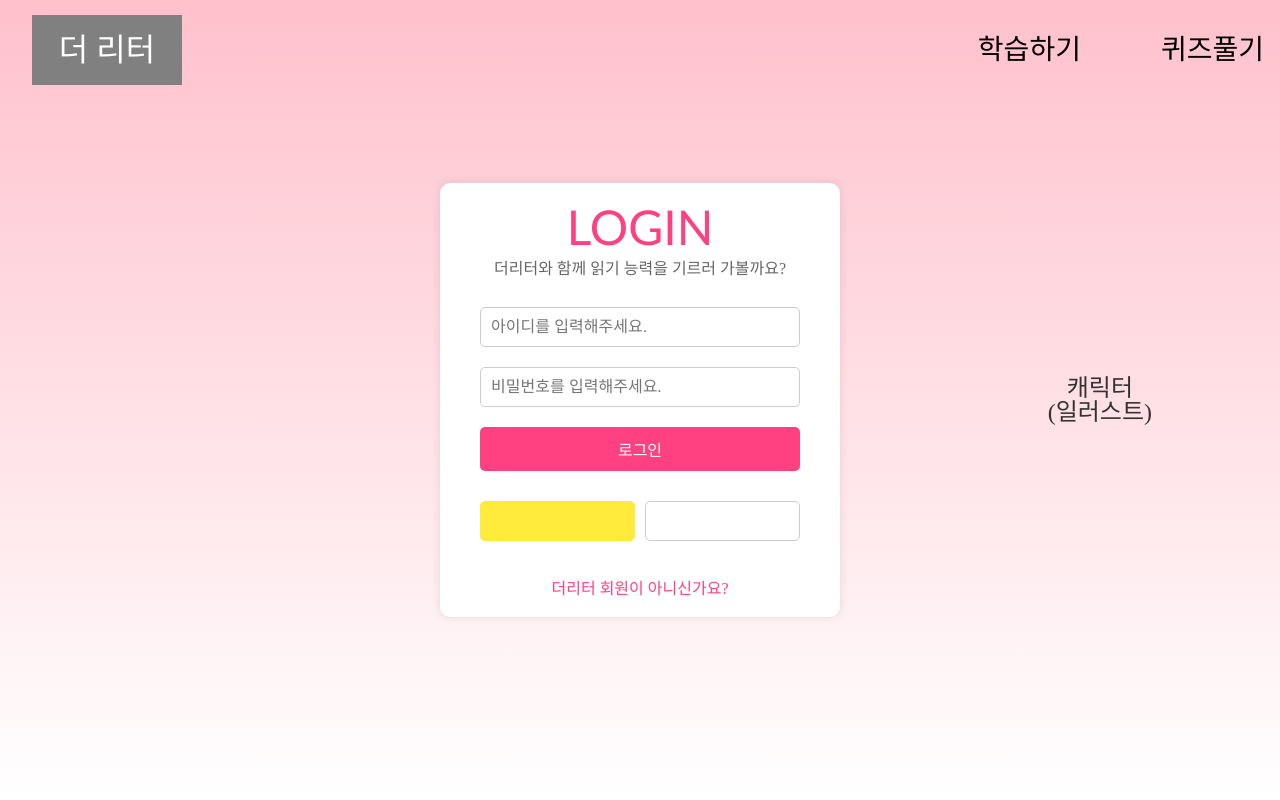
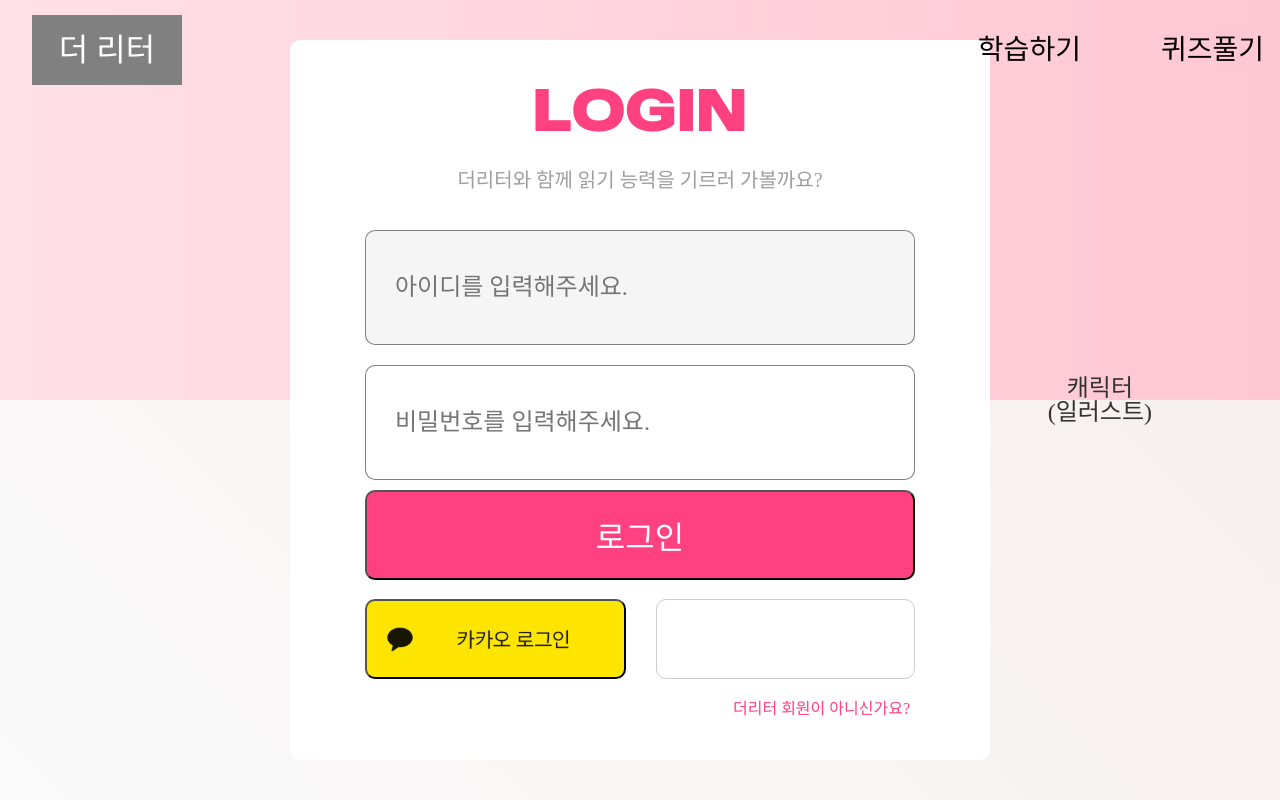
Before and after one commit to qor0530/Hackathon_Team2, a FastAPI app: page /login in a window 1280 px wide. Run offline with FastAPI, Linux system fonts and the light colour scheme; some web fonts are replaced.

Commit message:
login html css 끝

```diff
--- a/static/css/login.css
+++ b/static/css/login.css
@@ -1,8 +1,15 @@
 /* styles.css */
 body {
+    background: linear-gradient(45deg, #FAFAFA, #F7EDED);
     margin: 0;
-    font-family: Arial, sans-serif;
-    background: linear-gradient(to bottom, #ffc1cc, #fff);
+}
+
+#background {
+    background: linear-gradient(90deg,#FFE0E7, #FFC7D4);
+    width: 100%;
+    height: 50%;
+    position: absolute;
+    z-index: -1;
 }
 
 .container {
@@ -15,82 +22,92 @@ body {
 
 .login-box {
     background: #fff;
-    padding: 20px 40px;
     border-radius: 10px;
-    box-shadow: 0 0 10px rgba(0, 0, 0, 0.1);
     text-align: center;
-    width: 25%;
+    width: 700px;
+    height: 720px;
 }
 
 .login-box h1 {
-    font-size: 3em;
     color: #ff4081;
-    font-family: 'Trebuchet MS', 'Lucida Sans Unicode', 'Lucida Grande', 'Lucida Sans', Arial, sans-serif;
-    margin-bottom: 10px;
+    font-family: 'Moderniz';
+    margin-bottom: 30px;
+    margin-top: 50px;
+    font-size: 50px;
 }
 
 .login-box p {
-    color: #666;
+    color: #9E9E9E;
+    font-size: 20px;
+    margin-bottom: 30px;
+    font-family: 'Pretendard-Semibold';
 }
 
 .login-box form {
     display: flex;
     flex-direction: column;
     margin-top: 20px;
+    justify-content: center;
+    align-items: center;
 }
 
 .login-box input {
-    padding: 10px;
     margin: 10px 0;
-    border: 1px solid #ccc;
-    border-radius: 5px;
-    font-size: 1em;
+    border-radius: 10px;
+    font-size: 24px;
+    border: 0;
+    padding: 30px;
+    width: 490px;
+    font-family: 'Pretendard-Medium';
+    height: 55px;
 }
+.id-input {
+    box-shadow: 0 0 0 1px gray inset;
+    background-color: #F5F5F5;
+}
+.password-input {
+    box-shadow: 0 0 0 1px gray inset;
 
+}
 .login-box button {
-    padding: 10px;
-    margin: 10px 0;
-    border: none;
-    border-radius: 5px;
-    font-size: 1em;
+    border-radius: 10px;
     color: #fff;
     background: #ff4081;
     cursor: pointer;
+    font-family: 'Pretendard-Semibold';
+    margin-bottom: 19px;
+}
+
+#login-btn{
+    width: 550px;
+    height: 90px;
+    font-size: 32px;
 }
 
 .additional-submit {
     display: flex;
     justify-content: space-between;
-    margin-top: 10px;
 }
 
 .additional-submit .yellow-box {
-    background-color: #ffeb3b;
-    border: 1px solid #ffeb3b;
+    background-color:#FEE500;
     flex: 1;
-    margin-right: 10px;
-    border-radius: 5px;
+    border-radius: 10px;
+    width: 260px;
+    height: 80px;
+    margin-right: 15px;
+    cursor: pointer;
 }
 
 .additional-submit .white-box {
     background-color: #fff;
     border: 1px solid #ccc;
     flex: 1;
-    border-radius: 5px;
-}
-
-.login-box .register-box {
-    display: flex;
-    justify-content: space-between;
-    margin-top: 10px;
-}
-
-.login-box .register-button,
-.login-box .login-button {
-    padding: 10px 20px;
-    border: none;
-    border-radius: 5px;
+    border-radius: 10px;
+    width: 260px;
+    height: 80px;
     cursor: pointer;
+    margin-left: 15px;
 }
 
 .login-box .register-button {
@@ -105,7 +122,10 @@ body {
 
 .login-box .not-member {
     color: #ff4081;
-    margin-top: 20px;
+    margin-top: 3px;
+    text-align: right;
+    padding-right: 80px;
+    font-size: 16px;
 }
 
 .illustration {
--- a/templates/login.html
+++ b/templates/login.html
@@ -15,6 +15,14 @@
       rel="stylesheet"
       href="{{ url_for('static', path='css/login.css') }}"
     />
+    <style>
+      .additional-submit .yellow-box {
+        background-image: url("{{ url_for('static', path='images/kakao_login_large_narrow.png') }}");
+        background-size: contain;
+        background-repeat: no-repeat;
+        background-position: center;
+    }
+    </style>
 
     <!-------------------------------------------------------------------------->
 
@@ -26,27 +34,20 @@
 
     <!-------------------------------------------------------------------------->
   </head>
-  <!DOCTYPE html>
-  <html lang="ko">
-    <head>
-      <meta charset="UTF-8" />
-      <meta name="viewport" content="width=device-width, initial-scale=1.0" />
-      <title>로그인 페이지</title>
-      <link rel="stylesheet" href="styles.css" />
-    </head>
     <body>
+      <div id="background"></div>
       {% include "header.html" %}
       <div class="container">
         <div class="login-box">
           <h1>LOGIN</h1>
           <p>더리터와 함께 읽기 능력을 기르러 가볼까요?</p>
           <form>
-            <input type="text" placeholder="아이디를 입력해주세요." />
-            <input type="password" placeholder="비밀번호를 입력해주세요." />
-            <button type="submit">로그인</button>
+            <input class="id-input" type="text" placeholder="아이디를 입력해주세요." />
+            <input class="password-input" type="password" placeholder="비밀번호를 입력해주세요." />
+            <button id="login-btn"type="submit">로그인</button>
             <div class="additional-submit">
-              <input type="button" class="yellow-box" placeholder="" />
-              <input type="button" class="white-box" placeholder="" />
+              <button class="yellow-box"></button>
+              <button class="white-box"></button>
             </div>
           </form>
           <div class="register-box"></div>
@@ -57,5 +58,4 @@
         </div>
       </div>
     </body>
-  </html>
 </html>
```
Also changed, not shown: static/images/kakao_login_large_narrow.png (added), static/images/kakao_login_medium_narrow.png (added).
